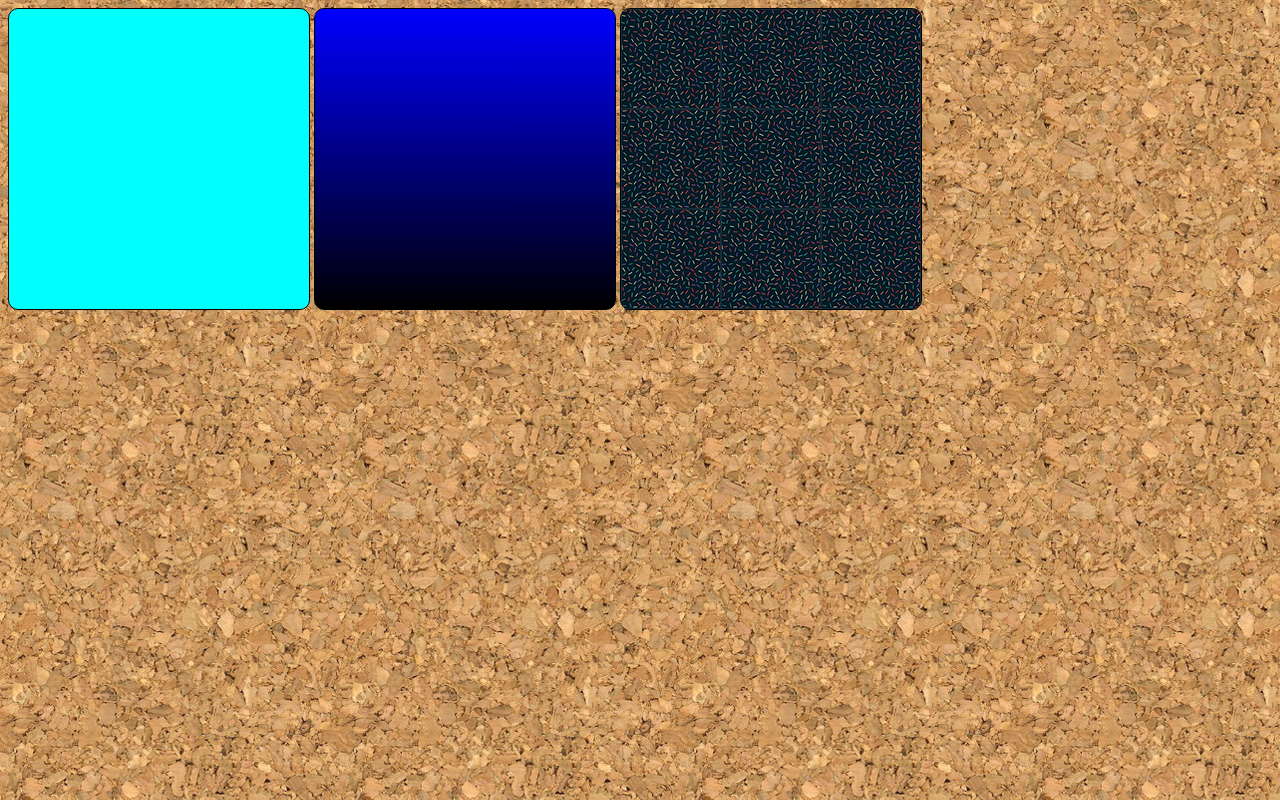
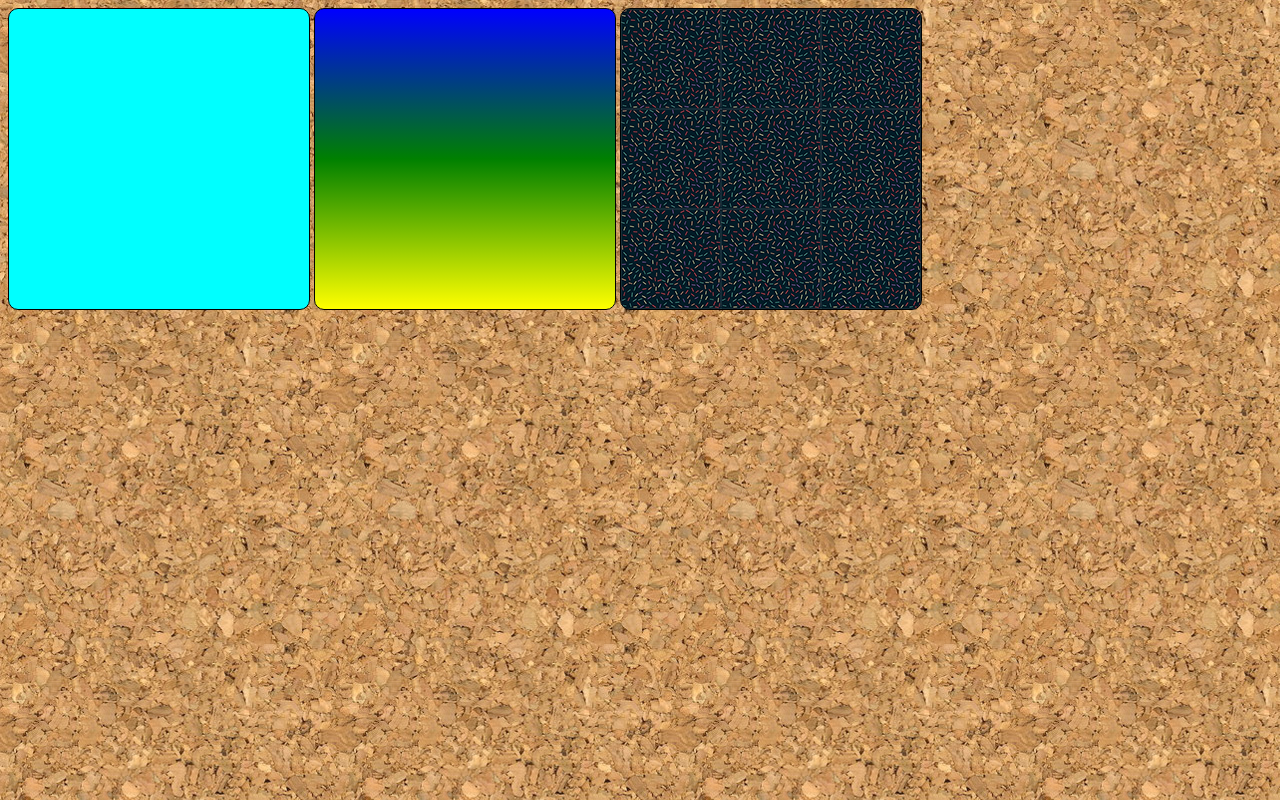
Before and after one commit to ManoelGosalan/exercicius, a plain HTML site: page ex022/fundo001.html in a window 1280 px wide. Drawn offline with Linux system fonts and the light colour scheme.

Commit message:
atualiação de cores

```diff
--- a/ex022/fundo.css
+++ b/ex022/fundo.css
@@ -14,7 +14,7 @@ body{
 
 }
 #qd2{
-    background-image: linear-gradient(to bottom, blue, black);
+    background-image: linear-gradient(to bottom, blue, green , yellow);
 }
 #qd3{
     background-image: url(image/pattern001.png);
```
